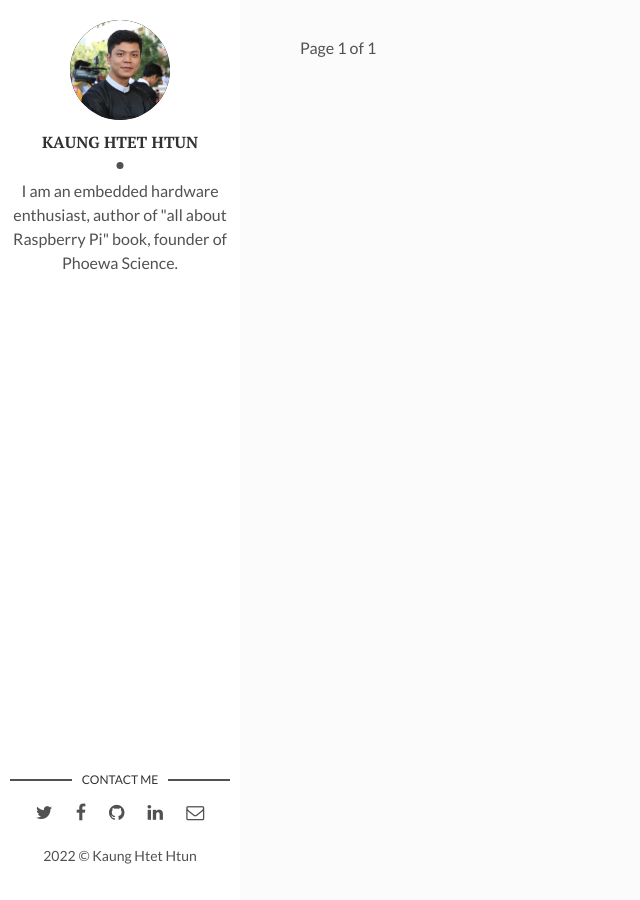
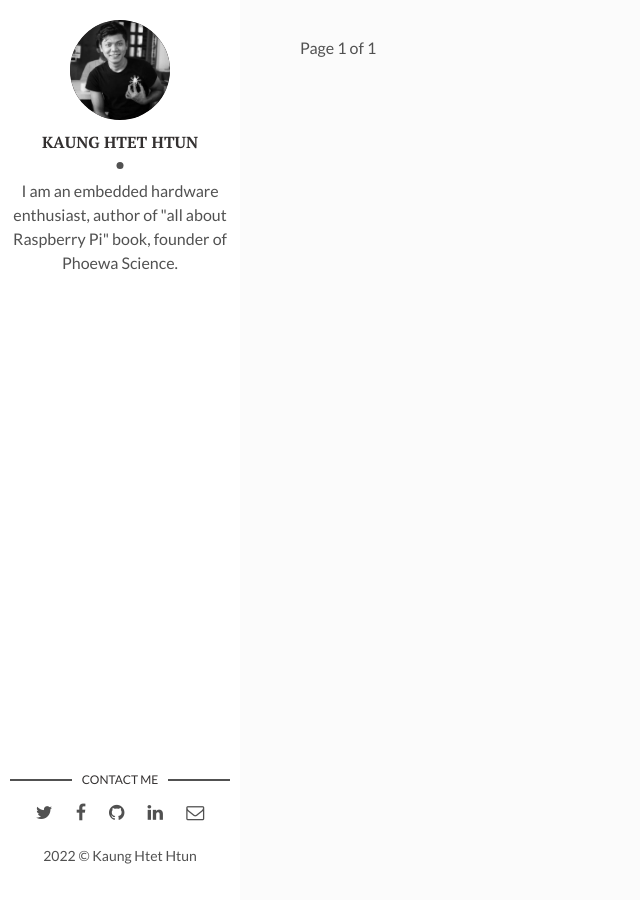
Before and after one commit to kogyikaunghtet/blog.kogyikaunghtet.github.io, a Jekyll site: the page built from index.html, in a window 1280 px wide. Shown: the whole page, without its empty margins (0-640 px from the left). Built offline with Jekyll 4.4.1, drawn with Linux system fonts in a browser that asks for light colours; the list of posts is cut into pages by our own code.

Commit message:
Initial commit

```diff
--- a/_config.yml
+++ b/_config.yml
@@ -6,7 +6,7 @@ permalink: ':title/'
 site-twitter: #if your site has a twitter account, enter it here
 
 author: Kaung Htet Htun
-author-img: khh.jpg
+author-img: khh.jpeg
 about-author: I am an embedded hardware enthusiast, author of "all about Raspberry Pi" book, founder of Phoewa Science.
 social-twitter:
 social-facebook: kaung2013
```
Also changed, not shown: assets/img/khh.jpeg (added).
